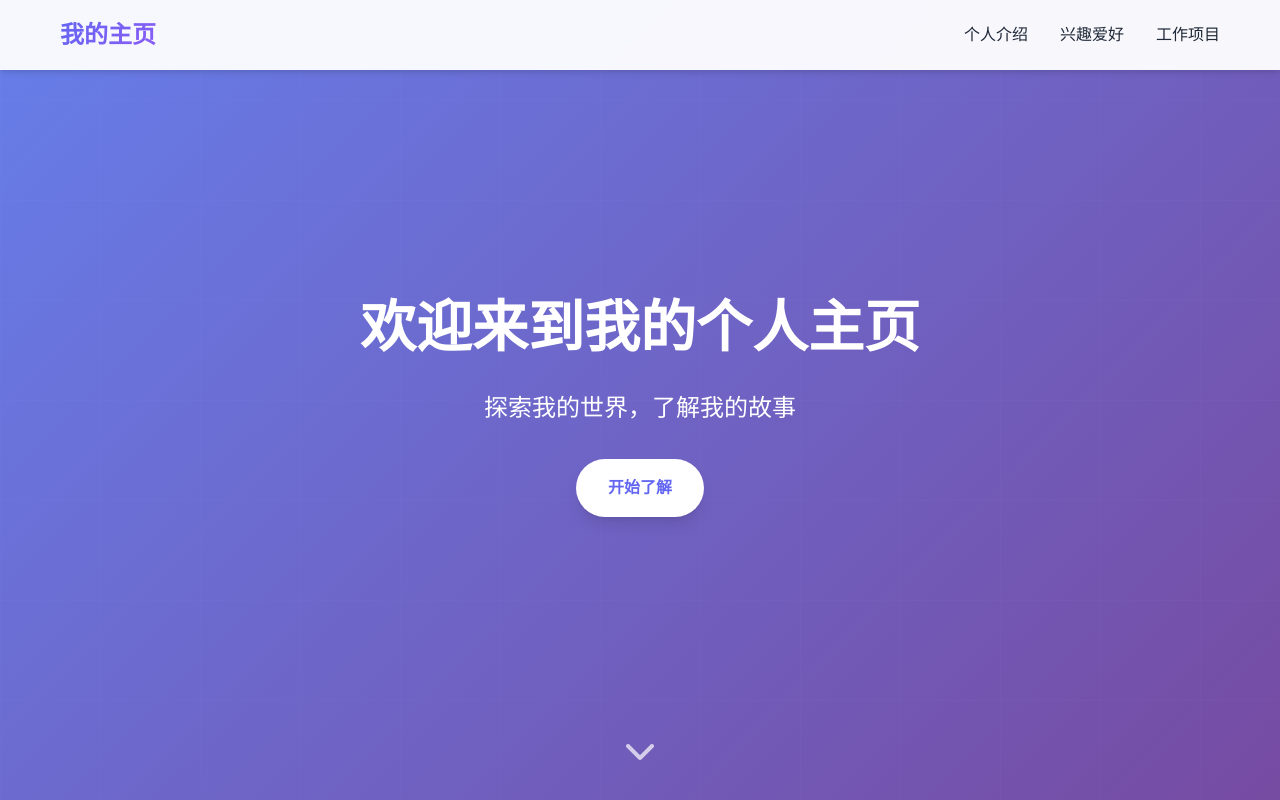
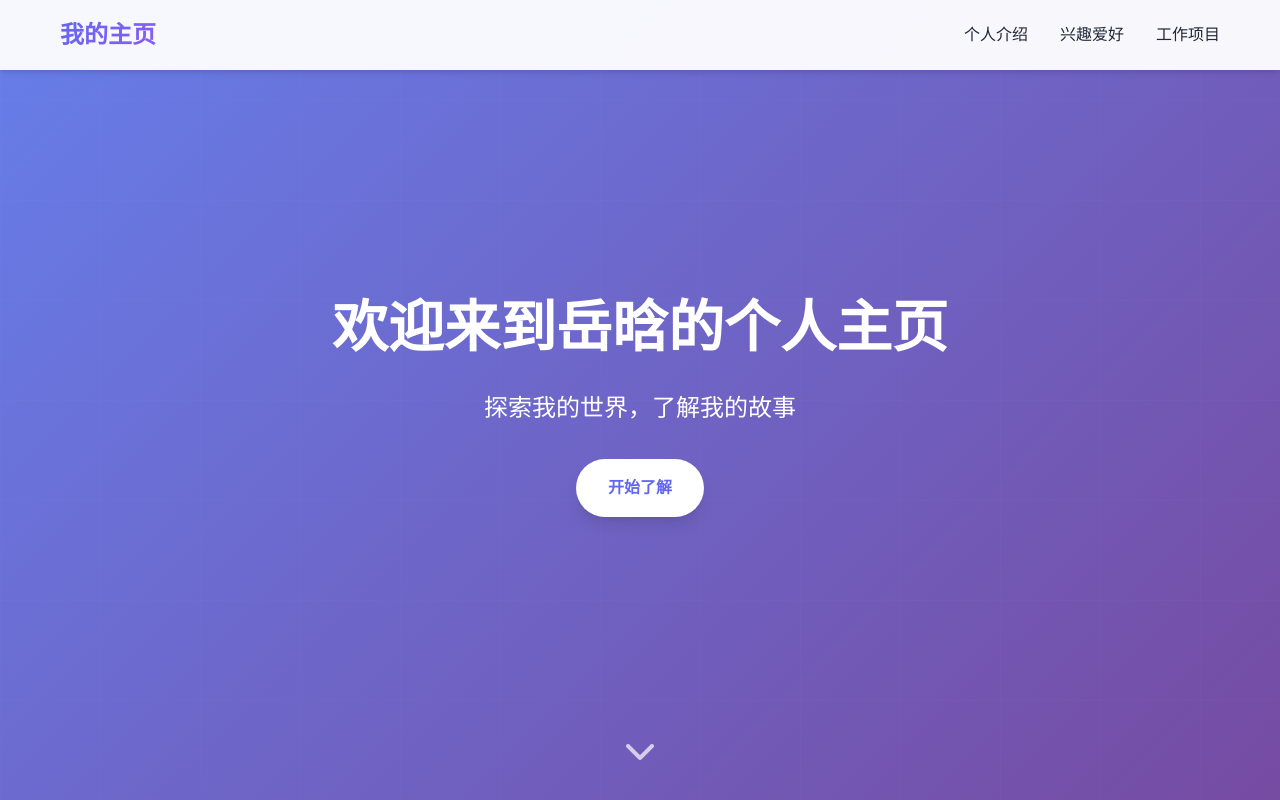
Before and after one commit to yuehan1228/personal-website, a plain HTML site: page index.html in a window 1280 px wide. Shown: the top 800 px of the page. Drawn offline with Linux system fonts and the light colour scheme.

Commit message:
Update website - 2025-12-31 11:18:45

```diff
--- a/index.html
+++ b/index.html
@@ -28,7 +28,7 @@
     <!-- 英雄区域 -->
     <section class="hero">
         <div class="hero-content">
-            <h1 class="hero-title">欢迎来到我的个人主页</h1>
+            <h1 class="hero-title">欢迎来到岳晗的个人主页</h1>
             <p class="hero-subtitle">探索我的世界，了解我的故事</p>
             <a href="#about" class="btn-primary">开始了解</a>
         </div>
```
Also changed, not shown: vercel.json (deleted), 3 other files.
